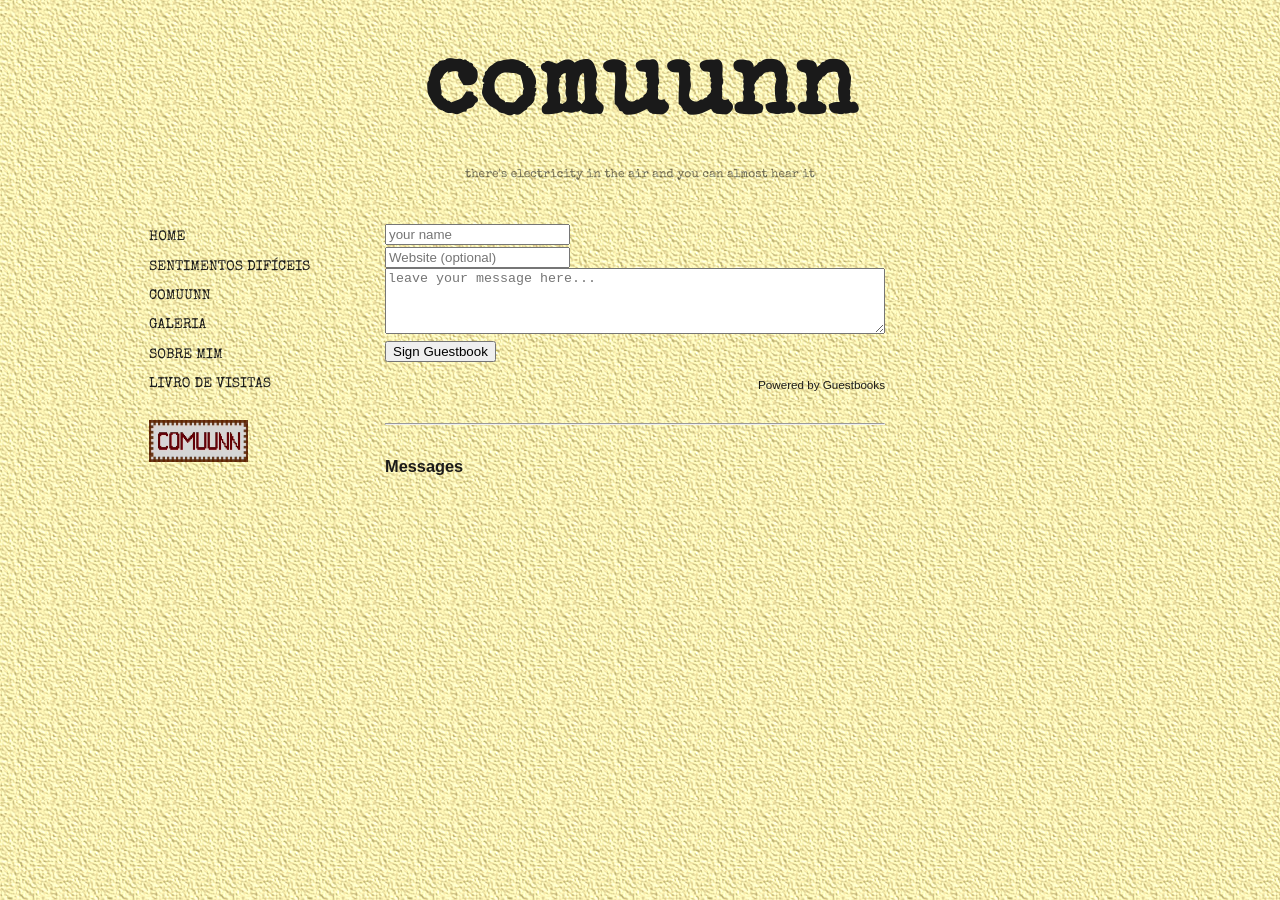
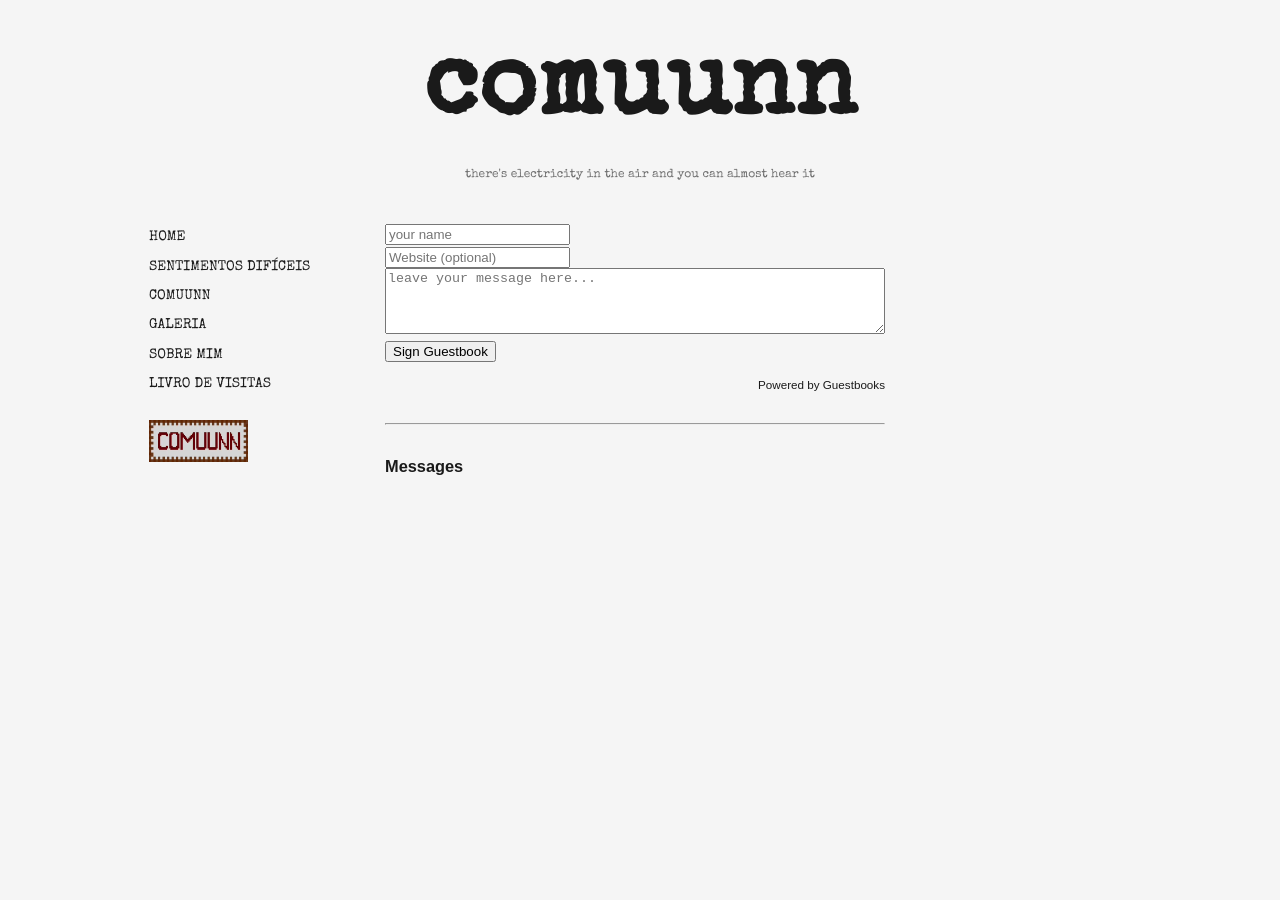
Before and after one commit to guiolhermer/comuunn, a Jekyll site: the page built from guestbook/index.html, in a window 1280 px wide. Built offline with Jekyll 4.4.1, drawn with Linux system fonts in a browser that asks for light colours; some web fonts are replaced; a script that is not in the unit is left out.

Commit message:
fix: change background image to solid color for improved readability

```diff
--- a/assets/style.css
+++ b/assets/style.css
@@ -19,7 +19,7 @@ html, body {
 }
 
 body {
-  background-image: url('/assets/images/textura-areia.jpg');
+  background-color: var(--branco-escuro);
   background-attachment: fixed;
   color: var(--ink);
   font-family: 'Special Elite', monospace;
```
